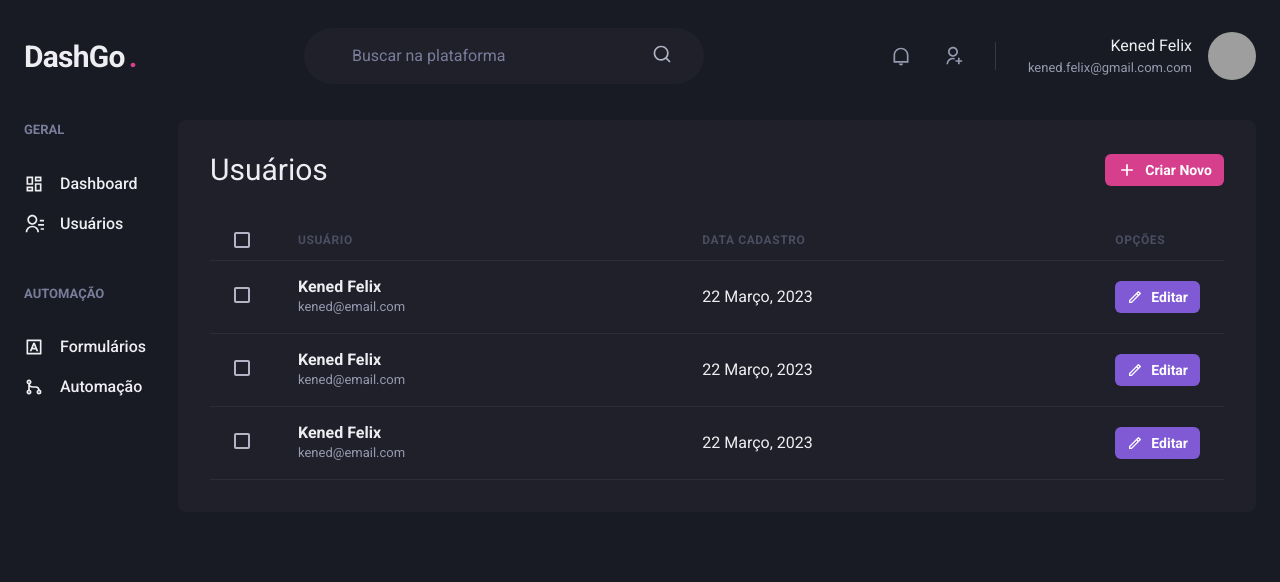
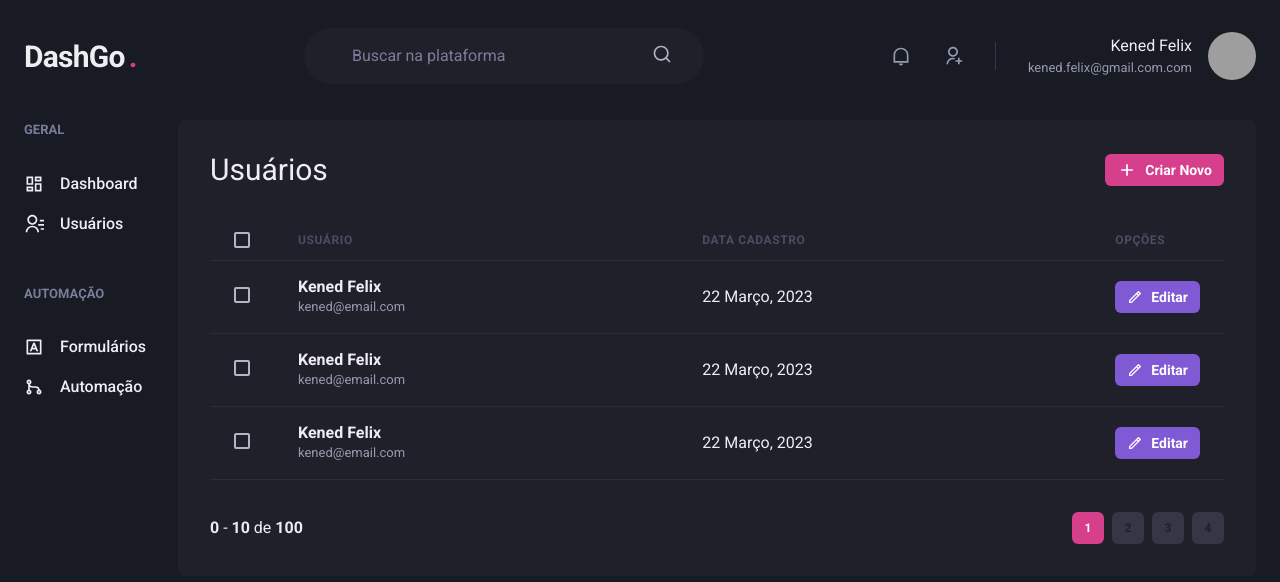
Before and after one commit to k3n3dfelix/DashGo, a Next.js app: page /users in a window 1280 px wide. Shown: the top 582 px of the page. Built offline with nearby package versions, Linux system fonts and the light colour scheme; grey boxes are pictures that could not be loaded.

Commit message:
Criado componente de paginação + form cadastro usuarios

```diff
--- /dev/null
+++ b/src/components/Pagination.tsx
@@ -0,0 +1,66 @@
+import { Box, Button, Stack } from "@chakra-ui/react";
+
+export function Pagination() {
+  return (
+    <Stack
+      direction="row"
+      mt="8"
+      justify="space-between"
+      spacing="6"
+      align="center"
+    >
+      <Box>
+        <strong>0</strong> - <strong>10</strong> de <strong>100</strong>
+      </Box>
+      <Stack direction="row" spacing="2">
+        <Button
+          size="sm"
+          fontSize="xs"
+          width="4"
+          colorScheme="pink"
+          disabled
+          _disabled={{
+            bgColor: "pink.500",
+            cursor: "default",
+          }}
+        >
+          1
+        </Button>
+
+        <Button
+          size="sm"
+          fontSize="xs"
+          width="4"
+          bgColor="gray.700"
+          _hover={{
+            bgColor: "gray.500",
+          }}
+        >
+          2
+        </Button>
+        <Button
+          size="sm"
+          fontSize="xs"
+          width="4"
+          bgColor="gray.700"
+          _hover={{
+            bgColor: "gray.500",
+          }}
+        >
+          3
+        </Button>
+        <Button
+          size="sm"
+          fontSize="xs"
+          width="4"
+          bgColor="gray.700"
+          _hover={{
+            bgColor: "gray.500",
+          }}
+        >
+          4
+        </Button>
+      </Stack>
+    </Stack>
+  );
+}
--- a/src/pages/users/index.tsx
+++ b/src/pages/users/index.tsx
@@ -1,4 +1,5 @@
 import { Header } from "@/components/Header";
+import { Pagination } from "@/components/Pagination";
 import { Sidebar } from "@/components/Sidebar";
 import {
   Box,
@@ -131,6 +132,7 @@
               </Tr>
             </Tbody>
           </Table>
+          <Pagination/>
         </Box>
       </Flex>
     </Box>
```
Also changed, not shown: src/pages/users/create.tsx (added, +48 -0 lines).
